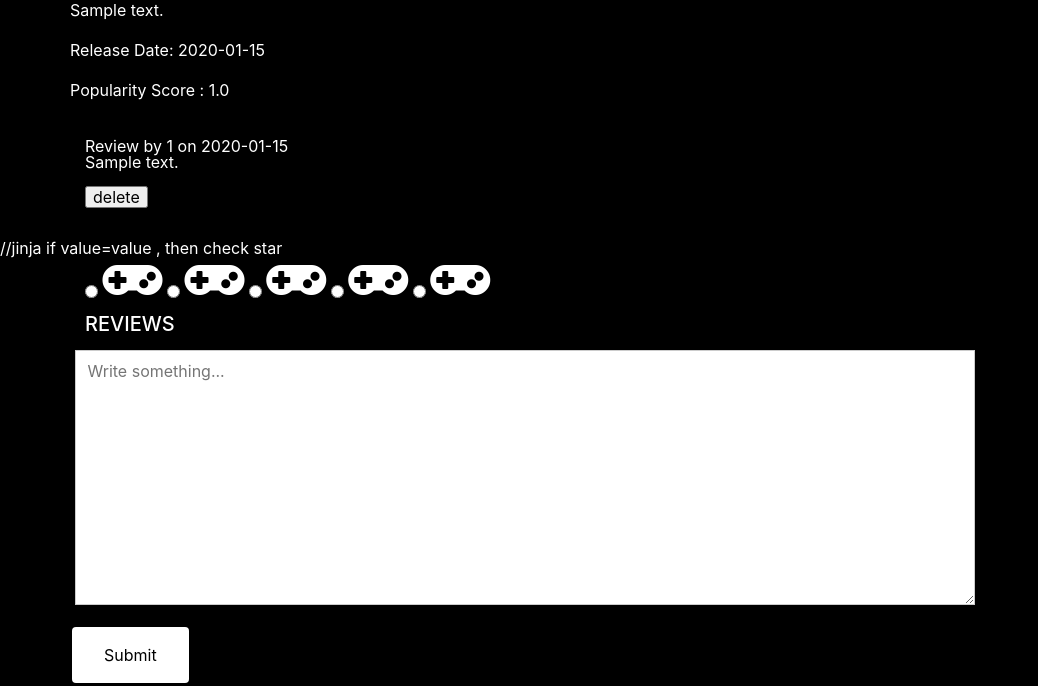
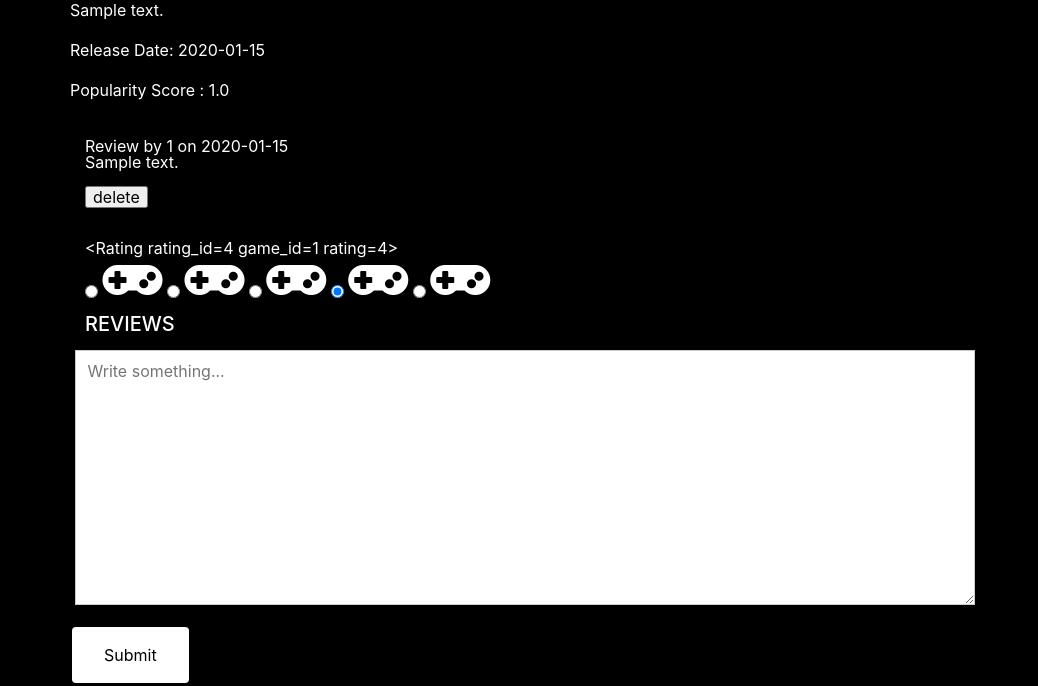
Before and after one commit to xerilius/GAME-ON, a Flask app: a page that uses templates/game_details.html in a window 1280 px wide. Shown: the part 614-1300 px from the top of the page, without its empty margins (0-1038 px from the left). Run offline with Flask 2, Linux system fonts and the light colour scheme; the visitor is signed in with stand-in values (Sample User, id 1); tables that the repository leaves empty hold one stand-in row (values such as "Sample post"); some libraries are stand-ins or nearby versions; some web fonts are replaced.

Commit message:
Game details now show delete button only when review's user id matches logged in user and rating system is functional

```diff
--- a/templates/game_details.html
+++ b/templates/game_details.html
@@ -6,7 +6,7 @@
 
 <script>
 	const ssArtworks = {{ ss_artworks | tojson }};
-
+	document.write(`<div class="game-carousel">`);
 	document.write(`<div id="gcarousel" class="carousel slide" data-ride="carousel">`);
 
 	document.write(`<div class="carousel-inner">`);
@@ -31,6 +31,7 @@
 	  <span class="carousel-control-next-icon" aria-hidden="true"></span>
 	  <span class="sr-only">Next</span>
 	</a>`)
+	document.write(`</div>`)
 </script>
 
 <div class="container">
@@ -47,9 +48,10 @@
 	{% for review in reviews %}
 	<div class="review-post">
 	<br><br>
+
 	Review by {{ review.user_id }} on {{ review.review_date }}<br>
 	{{ review.review }}<br><br>
-	{% if session.get('Username') %}
+	{% if user_id == review.user_id %}
 	<!--Displaying delete button on the DOM-->
 	<input type="button" class="delete-review" value="delete" data-review-id="{{ review.review_id }}"/>
 	{% endif %}
@@ -59,28 +61,55 @@
 </div>
 
 <!-- user must be signed in to select stars-->
-//jinja if value=value  , then check star
+
 <div class="container">
 	<form id="rating" action="/games/{{game_object.slug}}" method="POST">
+		{{ user_rating }}
 	  <div id="star-ratings-grp">
+
+		<!-- 1 -->
 		<label class="star-rating" for="rating-1">
+			{% if user_rating != None and user_rating.rating == 1 %}
+			<input type="radio" id="rating-1" name="rating" value="1" checked>
+			{% else %}
 			<input type="radio" id="rating-1" name="rating" value="1">
+			{% endif %}
 			<i class="fa fa-gamepad fa-3x" aria-hidden="true"></i>
 		</label>
+		<!-- 2 -->
 		<label class="star-rating" for="rating-2">
+		  {% if user_rating != None and user_rating.rating == 2 %}
+		  <input type="radio" id="rating-2" name="rating" value="2" checked>
+		  {% else %}
 		  <input type="radio" id="rating-2" name="rating" value="2">
+		  {% endif %}
 		  <i class="fa fa-gamepad fa-3x" aria-hidden="true"></i>
 		</label>
+		<!-- 3 -->
 		<label class="star-rating" for="rating-3">
+		  {% if user_rating != None and user_rating.rating == 3 %}
+		  <input type="radio" id="rating-3" name="rating" value="3" checked>
+		  {% else %}
 		  <input type="radio" id="rating-3" name="rating" value="3">
+		  {% endif %}
 		  <i class="fa fa-gamepad fa-3x" aria-hidden="true"></i>
 	   </label>
+	   <!-- 4 -->
  	 <label class="star-rating" for="rating-4">
+		{% if user_rating != None and user_rating.rating == 4 %}
+		<input type="radio" id="rating-4" name="rating" value="4" checked>
+		{% else %}
 		<input type="radio" id="rating-4" name="rating" value="4">
+		{% endif %}
 		<i class="fa fa-gamepad fa-3x" aria-hidden="true"></i>
 	  </label>
+	  <!-- 5 -->
 	  <label class="star-rating" for="rating-5">
+		  {% if user_rating != None and user_rating.rating == 5 %}
+		  <input type="radio" id="rating-5" name="rating" value="5" checked>
+		  {% else %}
 		  <input type="radio" id="rating-5" name="rating" value="5">
+		  {% endif %}
 		  <i class="fa fa-gamepad fa-3x" aria-hidden="true"></i>
 	  </label>
 	</div>
```
Lines whose indentation alone changed are shown as unchanged.
